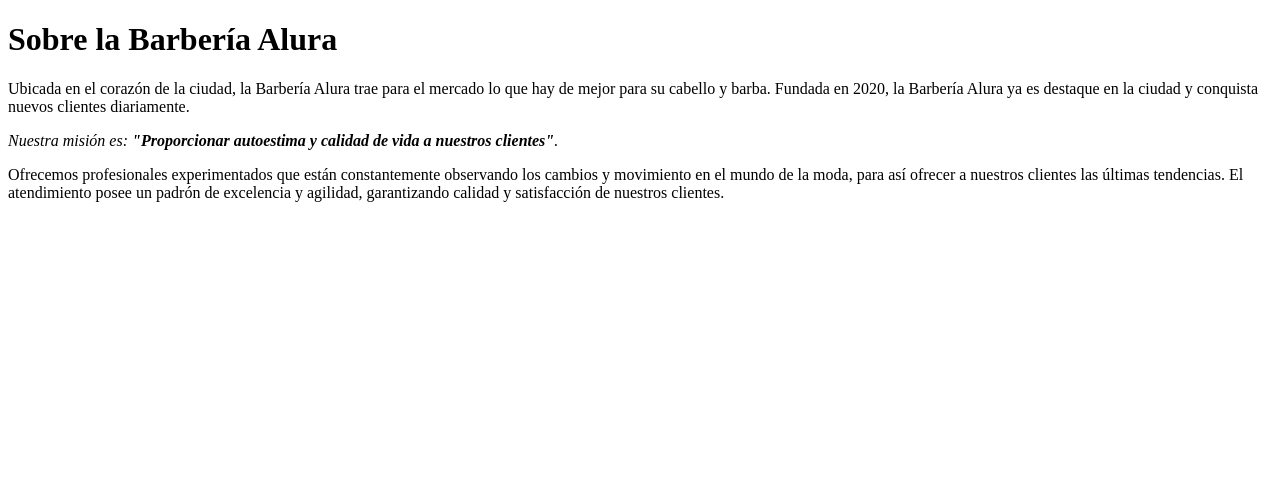
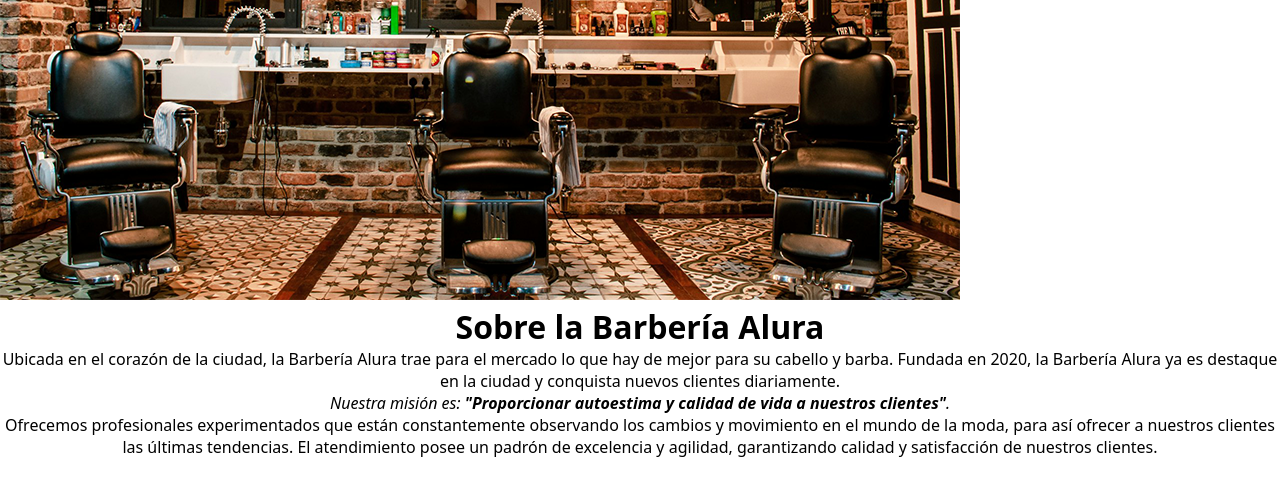
Before and after one commit to mr-gantiva/barbershop, a plain HTML site: page index.html in a window 1280 px wide. Drawn offline with Linux system fonts and the light colour scheme.

Commit message:
Change images

```diff
--- a/index.html
+++ b/index.html
@@ -4,10 +4,13 @@
 <head>
     <meta charset="UTF-8">
     <meta name="viewport" content="width=device-width, initial-scale=1.0">
+    <link rel="stylesheet" href="./assets/css/style.css">
     <title>Document</title>
 </head>
 
 <body>
+
+    <img src="./assets/img/barbershop-banner-960x300.webp" alt="">
 
     <h1>Sobre la Barbería Alura</h1>
 
--- /dev/null
+++ b/style.scss
@@ -0,0 +1,14 @@
+* {
+    margin: 0;
+    padding: 0;
+    box-sizing: border-box;
+    font-family: system-ui, -apple-system, BlinkMacSystemFont, 'Segoe UI', Roboto, Oxygen, Ubuntu, Cantarell, 'Open Sans', 'Helvetica Neue', sans-serif;
+}
+
+h1 {
+    text-align: center;
+}
+
+p {
+    text-align: center;
+}
```
Also changed, not shown: assets/css/style.css (added), assets/img/barbershop-banner-960x300.png (added), assets/img/barbershop-banner-960x300.webp (added), 1 other file.
